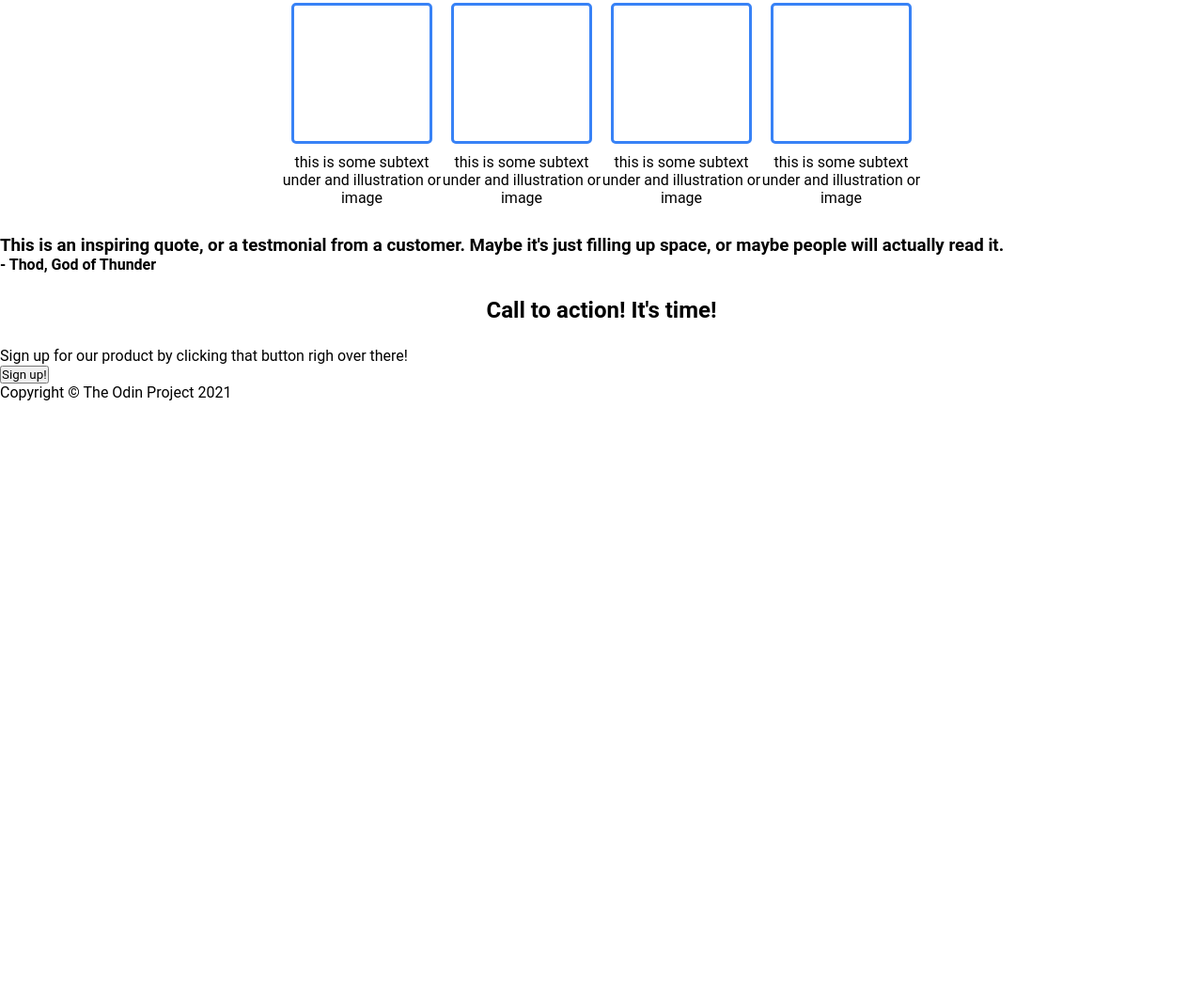
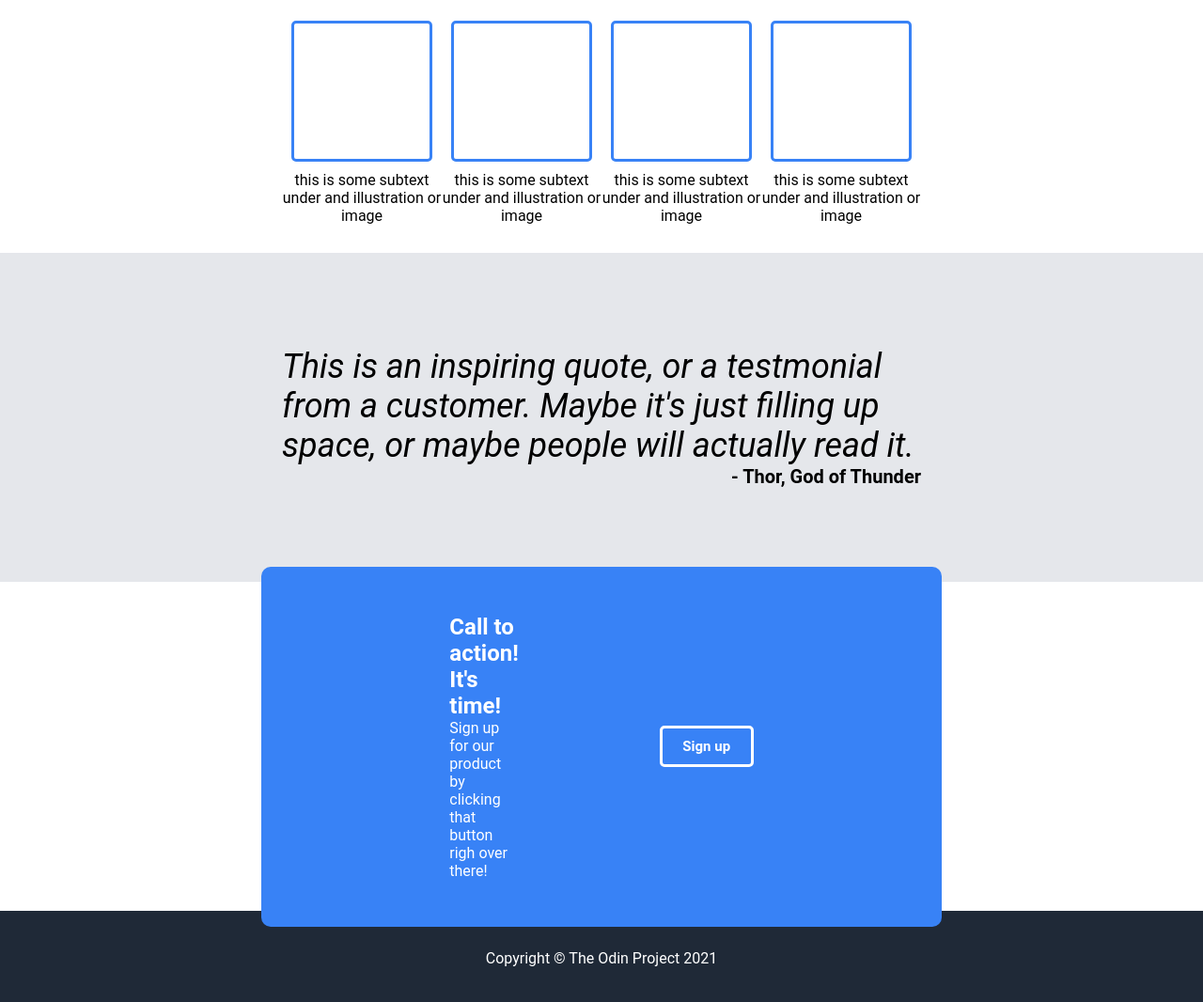
Before and after one commit to martinb9595/landing-page, a plain HTML site: page index.html in a window 1280 px wide. Shown: the part 542-1608 px from the top of the page at 94% size. Before the commit the page ends 969 px from the top, so only its background shows below. Drawn offline with Linux system fonts and the light colour scheme.

Commit message:
finished project

```diff
--- a/index.html
+++ b/index.html
@@ -31,7 +31,7 @@
       </header>
     </section>
     <section>
-      <h2>Some random information.</h2>
+      <div class="textheading">Some random information.</div>
       <div class="content2">
         <div class="container">
           <div class="box"></div>
@@ -53,18 +53,26 @@
     </section>
     <section>
       <div class="content3">
-        <h3>
+        <p>
           This is an inspiring quote, or a testmonial from a customer. Maybe
           it's just filling up space, or maybe people will actually read it.
-        </h3>
-        <h4>- Thod, God of Thunder</h4>
+        </p>
+        <div class="text">- Thor, God of Thunder</div>
       </div>
     </section>
     <section>
       <div class="content4">
-        <h2>Call to action! It's time!</h2>
-        <p>Sign up for our product by clicking that button righ over there!</p>
-        <button>Sign up!</button>
+        <div class="testfinal">
+          <div class="part1">
+            <h2>Call to action! It's time!</h2>
+            <p>
+              Sign up for our product by clicking that button righ over there!
+            </p>
+          </div>
+          <div class="part1">
+            <button>Sign up</button>
+          </div>
+        </div>
       </div>
     </section>
     <footer>
--- a/style.css
+++ b/style.css
@@ -53,6 +53,12 @@ nav a {
   width: 100px;
   padding: 10px;
   font-weight: bold;
+  background-color: #3882f6;
+  border-radius: 5px;
+  color: white;
+  font-weight: bold;
+  border: 0px solid white;
+  font-size: 15px;
 }
 
 .placeholder {
@@ -66,11 +72,13 @@ nav a {
   justify-content: center;
 }
 
-section h2 {
+section .textheading {
   display: flex;
   justify-content: center;
   padding-top: 25px;
   padding-bottom: 25px;
+  font-weight: bold;
+  font-size: 40px;
 }
 
 .content2 .box {
@@ -97,3 +105,70 @@ section h2 {
 .container p {
   padding-top: 10px;
 }
+
+.content3 {
+  display: flex;
+  flex-direction: column;
+  align-items: flex-end;
+  justify-content: center;
+  padding: 30px 300px;
+  height: 350px;
+  background-color: #e5e7eb;
+}
+
+.content3 p {
+  font-size: 36px;
+  font-style: italic;
+}
+
+.content3 div {
+  font-size: 20px;
+  font-weight: bold;
+}
+
+.content4 {
+  padding: 30px 300px;
+  height: 350px;
+  display: flex;
+  justify-content: center;
+  align-items: center;
+  gap: 400px;
+
+  color: white;
+}
+
+footer {
+  background-color: #1f2937;
+  display: flex;
+  justify-content: center;
+  align-items: center;
+  color: white;
+  height: 100px;
+}
+
+.part1 {
+  background-color: #3882f6;
+}
+
+.part1 button {
+  margin-left: 150px;
+  width: 100px;
+  padding: 10px;
+  font-weight: bold;
+  background-color: #3882f6;
+  border-radius: 5px;
+  color: white;
+  font-weight: bold;
+  border: 3px solid white;
+  font-size: 15px;
+}
+
+.testfinal {
+  display: flex;
+  flex-direction: row;
+  justify-content: center;
+  align-items: center;
+  background-color: #3882f6;
+  padding: 50px 200px;
+  border-radius: 10px;
+}
```
